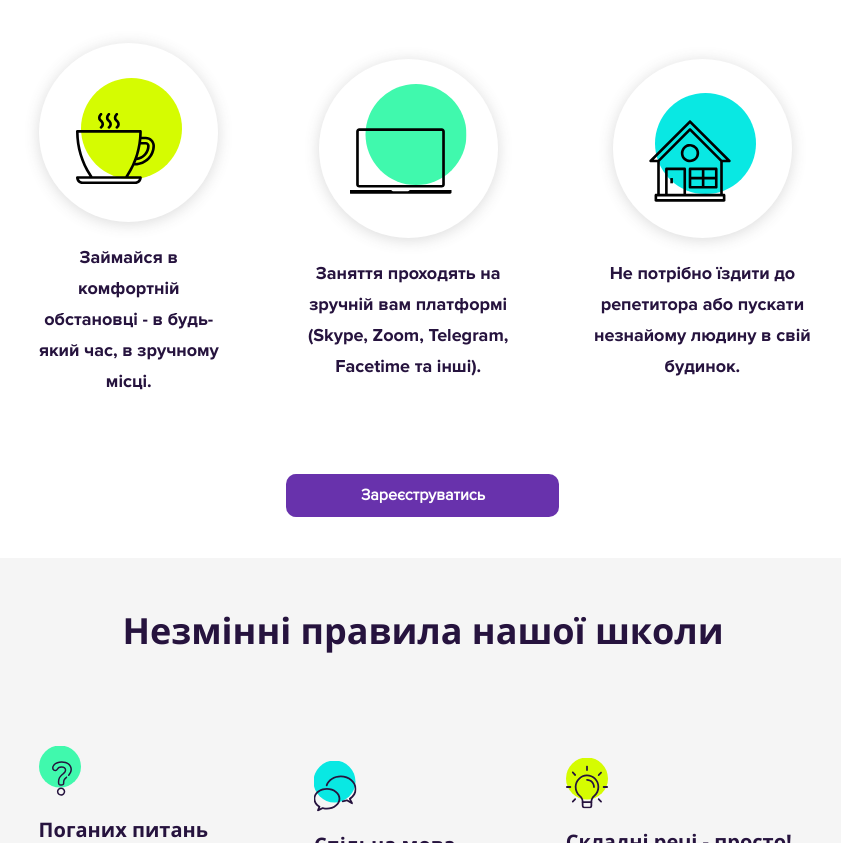
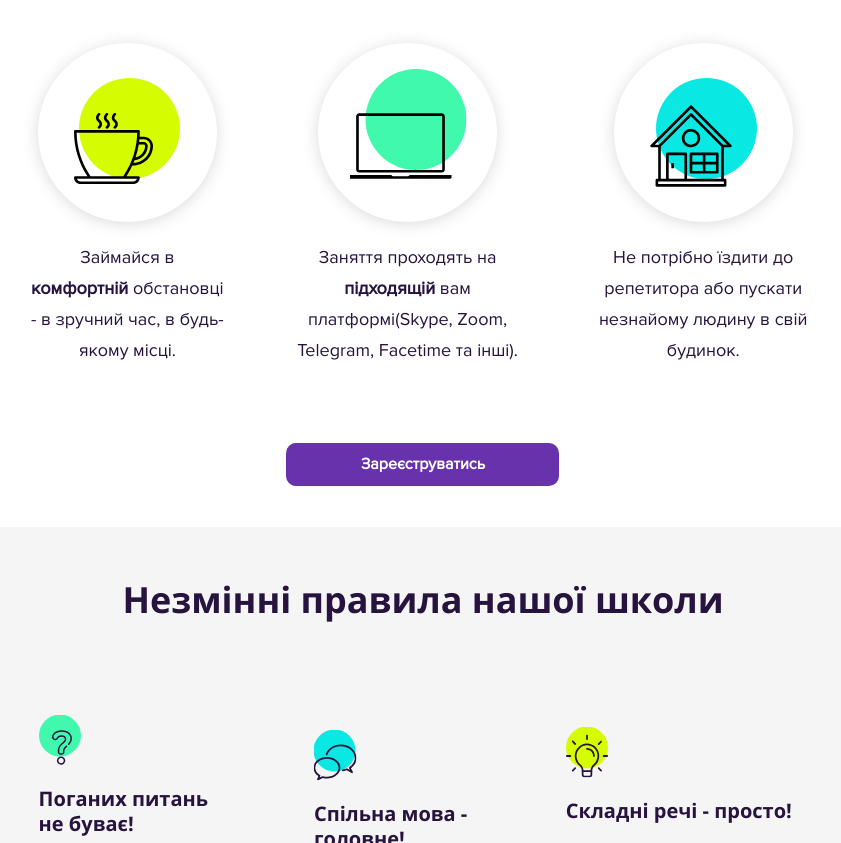
Before and after one commit to bloodsawe/Grishalanding, a website: page src/index.html in a window 1280 px wide. Shown: the part 2450-3293 px from the top of the page, without its empty margins (217-1058 px from the left). Drawn offline with nearby package versions, Linux system fonts and the light colour scheme; files that its build step writes are made by us from their sources.

Commit message:
change rules text

```diff
--- a/src/_online.html
+++ b/src/_online.html
@@ -9,8 +9,8 @@
 							<img src="./img/online-1.svg" alt="" />
 						</div>
 						<p class="online__text">
-							Займайся в комфортній обстановці - в будь-який час,
-							в зручному місці.
+							Займайся в <b>комфортній</b> обстановці - в зручний
+							час, в будь-якому місці.
 						</p>
 					</div>
 				</div>
@@ -20,8 +20,8 @@
 							<img src="./img/online-2.svg" alt="" />
 						</div>
 						<p class="online__text">
-							Заняття проходять на зручній вам платформі (Skype,
-							Zoom, Telegram, Facetime та інші).
+							Заняття проходять на <b>підходящій</b> вам
+							платформі(Skype, Zoom, Telegram, Facetime та інші).
 						</p>
 					</div>
 				</div>
--- a/src/scss/online.scss
+++ b/src/scss/online.scss
@@ -65,7 +65,7 @@
 	}
 	&__text {
 		@include font(18, 31, #26133e);
-		font-family: "ProximaBold", serif;
+		// font-family: "ProximaBold", serif;
 		text-align: center;
 		@include mobile {
 			font-size: 16px;
```
Also changed, not shown: build/css/style.css, build/css/style.min.css, build/index.html, 1 other file.
